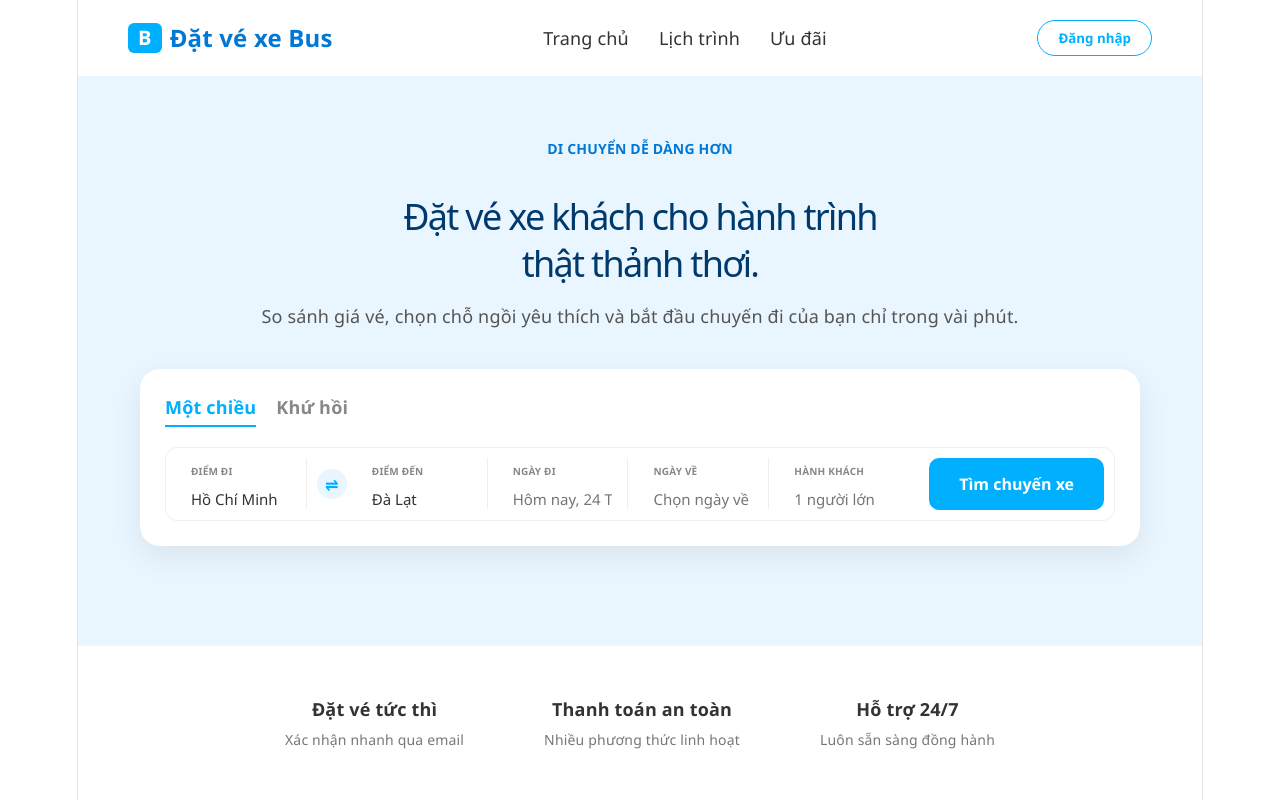
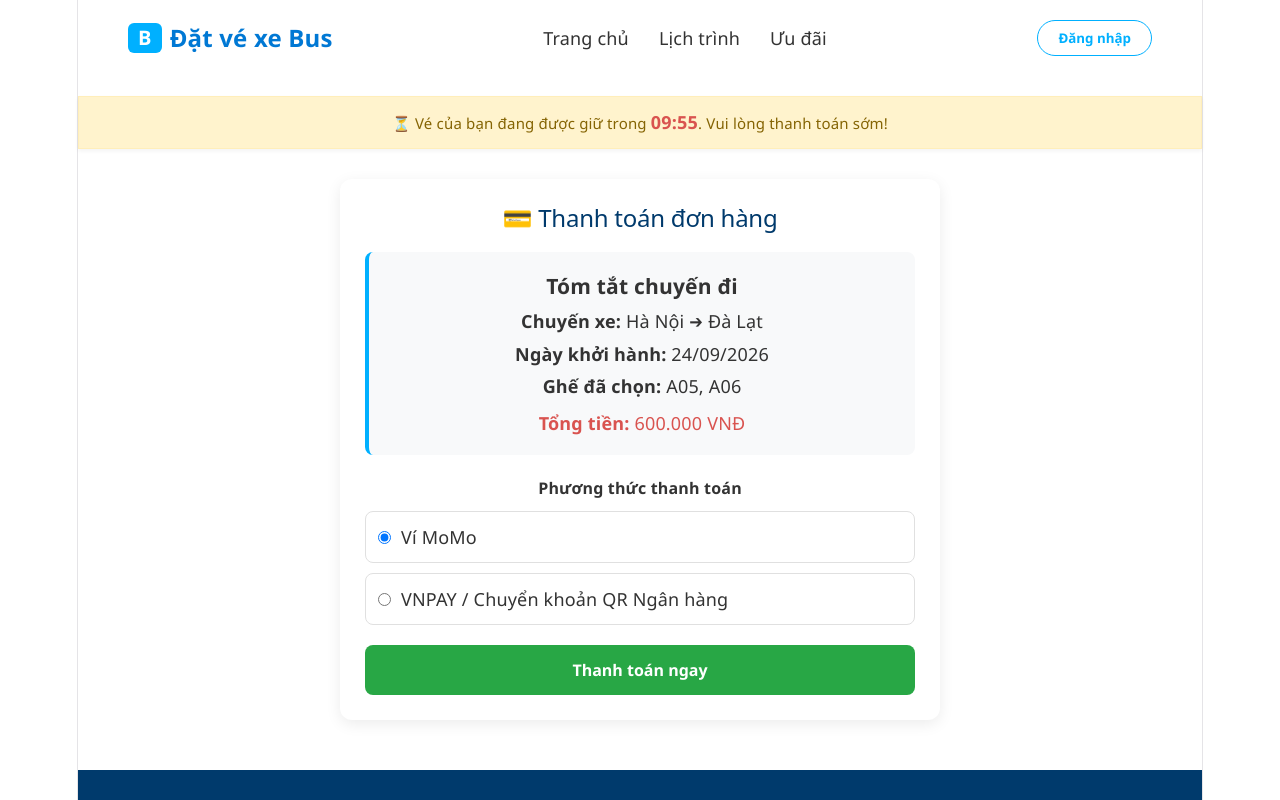
Before and after one commit to dtc245220019-create/Project_TTCS_K7S3_N1_BusTicketing, a React (Vite) app in the folder ve-xe-frontend/: page /payment in a window 1280 px wide. Shown: the top 800 px of the page. Built offline with nearby package versions, Linux system fonts and the light colour scheme.

Commit message:
feat: hoan thanh layout, form tim kiem, dong ho dem nguoc va ui thanh toan

```diff
--- /dev/null
+++ b/package.json
@@ -0,0 +1,5 @@
+{
+  "dependencies": {
+    "react-router-dom": "^7.18.4"
+  }
+}
--- a/ve-xe-frontend/package.json
+++ b/ve-xe-frontend/package.json
@@ -11,7 +11,8 @@
   },
   "dependencies": {
     "react": "^19.2.8",
-    "react-dom": "^19.2.8"
+    "react-dom": "^19.2.8",
+    "react-router-dom": "^7.18.4"
   },
   "devDependencies": {
     "@eslint/js": "^10.0.1",
--- a/ve-xe-frontend/src/App.css
+++ b/ve-xe-frontend/src/App.css
@@ -40,3 +40,93 @@ body { background-color: #ffffff; color: #333; }
 .footer-col h4 { font-size: 12px; color: #88c1f0; margin-bottom: 15px; }
 .footer-col p { font-size: 14px; color: #d0e4f5; line-height: 1.6; }
 .footer-col h2 { font-size: 24px; }
+
+/* Styling cho Đồng hồ đếm ngược (US03) */
+.countdown-box {
+  background-color: #fff3cd;
+  border: 1px solid #ffeeba;
+  color: #856404;
+  padding: 12px 20px;
+  text-align: center;
+  font-size: 15px;
+  box-shadow: 0 2px 4px rgba(0,0,0,0.05);
+}
+
+.timer-text {
+  color: #d9534f;
+  font-size: 18px;
+  font-weight: bold;
+}
+
+.timer-expired {
+  color: #721c24;
+  font-weight: bold;
+}
+
+/* Styling cho UI Thanh toán (US06) */
+.payment-container {
+  background: white;
+  max-width: 600px;
+  margin: 30px auto;
+  padding: 25px;
+  border-radius: 12px;
+  box-shadow: 0 4px 15px rgba(0,0,0,0.08);
+}
+
+.payment-container h2 {
+  color: #003a6c;
+  margin-bottom: 20px;
+}
+
+.order-summary {
+  background: #f8f9fa;
+  padding: 15px;
+  border-radius: 8px;
+  margin-bottom: 20px;
+  line-height: 1.8;
+  border-left: 4px solid #00b0ff;
+}
+
+.total-price {
+  color: #d9534f;
+  font-size: 18px;
+  margin-top: 5px;
+}
+
+.payment-methods {
+  margin-bottom: 20px;
+}
+
+.payment-methods h3 {
+  font-size: 16px;
+  margin-bottom: 10px;
+}
+
+.method-item {
+  display: flex;
+  align-items: center;
+  gap: 10px;
+  padding: 12px;
+  border: 1px solid #e0e0e0;
+  border-radius: 8px;
+  margin-top: 10px;
+  cursor: pointer;
+  font-weight: 500;
+}
+
+.pay-btn {
+  width: 100%;
+  background-color: #28a745;
+  color: white;
+  padding: 14px;
+  border: none;
+  border-radius: 8px;
+  font-size: 16px;
+  font-weight: bold;
+  cursor: pointer;
+  transition: 0.2s;
+}
+
+.pay-btn:hover {
+  background-color: #218838;
+}
--- a/ve-xe-frontend/src/App.jsx
+++ b/ve-xe-frontend/src/App.jsx
@@ -1,32 +1,28 @@
+import { BrowserRouter as Router, Routes, Route, Link } from 'react-router-dom';
 import Header from './components/Header';
-import SearchForm from './components/SearchForm';
 import Footer from './components/Footer';
+import HomePage from './pages/HomePage';
+import PaymentPage from './pages/PaymentPage';
 import './App.css';
 
 function App() {
   return (
-    <div className="app-wrapper">
-      {/* Gọi các mảnh ghép vào */}
-      <Header />
-      <SearchForm />
+    <Router>
+      <div className="app-wrapper">
+        <Header />
 
-      <section className="features">
-        <div className="feature-item">
-          <h4>Đặt vé tức thì</h4>
-          <p>Xác nhận nhanh qua email</p>
-        </div>
-        <div className="feature-item">
-          <h4>Thanh toán an toàn</h4>
-          <p>Nhiều phương thức linh hoạt</p>
-        </div>
-        <div className="feature-item">
-          <h4>Hỗ trợ 24/7</h4>
-          <p>Luôn sẵn sàng đồng hành</p>
-        </div>
-      </section>
+        {/* Cấu hình các tuyến đường (Route) */}
+        <Routes>
+          {/* Trang chủ: http://localhost:5173/ */}
+          <Route path="/" element={<HomePage />} />
 
-      <Footer />
-    </div>
+          {/* Trang thanh toán: http://localhost:5173/payment */}
+          <Route path="/payment" element={<PaymentPage />} />
+        </Routes>
+
+        <Footer />
+      </div>
+    </Router>
   );
 }
 
--- /dev/null
+++ b/ve-xe-frontend/src/components/CountdownTimer.jsx
@@ -0,0 +1,42 @@
+import { useState, useEffect } from 'react';
+
+function CountdownTimer({ initialMinutes = 10 }) {
+  // Đổi 10 phút ra tổng số giây (10 * 60 = 600 giây)
+  const [timeLeft, setTimeLeft] = useState(initialMinutes * 60);
+
+  useEffect(() => {
+    // Nếu hết giờ thì dừng lại không trừ nữa
+    if (timeLeft <= 0) return;
+
+    // Thiết lập đếm lùi mỗi 1000ms (1 giây)
+    const intervalId = setInterval(() => {
+      setTimeLeft((prevTime) => prevTime - 1);
+    }, 1000);
+
+    // Dọn dẹp bộ đếm khi component bị hủy
+    return () => clearInterval(intervalId);
+  }, [timeLeft]);
+
+  // Hàm chuyển đổi giây thành dạng Phút:Giây (VD: 09:59)
+  const formatTime = (totalSeconds) => {
+    const minutes = Math.floor(totalSeconds / 60);
+    const seconds = totalSeconds % 60;
+    return `${minutes.toString().padStart(2, '0')}:${seconds.toString().padStart(2, '0')}`;
+  };
+
+  return (
+    <div className="countdown-box">
+      {timeLeft > 0 ? (
+        <p>
+          ⏳ Vé của bạn đang được giữ trong <strong className="timer-text">{formatTime(timeLeft)}</strong>. Vui lòng thanh toán sớm!
+        </p>
+      ) : (
+        <p className="timer-expired">
+          ⚠️ Hết thời gian giữ chỗ! Vui lòng chọn lại chuyến xe.
+        </p>
+      )}
+    </div>
+  );
+}
+
+export default CountdownTimer;
--- /dev/null
+++ b/ve-xe-frontend/src/components/PaymentForm.jsx
@@ -0,0 +1,56 @@
+import { useState } from 'react';
+
+function PaymentForm() {
+  const [paymentMethod, setPaymentMethod] = useState('momo');
+
+  const handlePayment = () => {
+    alert(`Đang kết nối cổng thanh toán: ${paymentMethod.toUpperCase()}`);
+  };
+
+  return (
+    <div className="payment-container">
+      <h2>💳 Thanh toán đơn hàng</h2>
+
+      {/* Tóm tắt thông tin chuyến đi */}
+      <div className="order-summary">
+        <h3>Tóm tắt chuyến đi</h3>
+        <p><strong>Chuyến xe:</strong> Hà Nội ➔ Đà Lạt</p>
+        <p><strong>Ngày khởi hành:</strong> 24/09/2026</p>
+        <p><strong>Ghế đã chọn:</strong> A05, A06</p>
+        <p className="total-price"><strong>Tổng tiền:</strong> 600.000 VNĐ</p>
+      </div>
+
+      {/* Chọn phương thức thanh toán */}
+      <div className="payment-methods">
+        <h3>Phương thức thanh toán</h3>
+        <label className="method-item">
+          <input
+            type="radio"
+            name="payment"
+            value="momo"
+            checked={paymentMethod === 'momo'}
+            onChange={(e) => setPaymentMethod(e.target.value)}
+          />
+          <span>Ví MoMo</span>
+        </label>
+
+        <label className="method-item">
+          <input
+            type="radio"
+            name="payment"
+            value="vnpay"
+            checked={paymentMethod === 'vnpay'}
+            onChange={(e) => setPaymentMethod(e.target.value)}
+          />
+          <span>VNPAY / Chuyển khoản QR Ngân hàng</span>
+        </label>
+      </div>
+
+      <button className="pay-btn" onClick={handlePayment}>
+        Thanh toán ngay
+      </button>
+    </div>
+  );
+}
+
+export default PaymentForm;
--- /dev/null
+++ b/ve-xe-frontend/src/pages/HomePage.jsx
@@ -0,0 +1,25 @@
+import SearchForm from '../components/SearchForm';
+
+function HomePage() {
+  return (
+    <div>
+      <SearchForm />
+      <section className="features">
+        <div className="feature-item">
+          <h4>Đặt vé tức thì</h4>
+          <p>Xác nhận nhanh qua email</p>
+        </div>
+        <div className="feature-item">
+          <h4>Thanh toán an toàn</h4>
+          <p>Nhiều phương thức linh hoạt</p>
+        </div>
+        <div className="feature-item">
+          <h4>Hỗ trợ 24/7</h4>
+          <p>Luôn sẵn sàng đồng hành</p>
+        </div>
+      </section>
+    </div>
+  );
+}
+
+export default HomePage;
--- /dev/null
+++ b/ve-xe-frontend/src/pages/PaymentPage.jsx
@@ -0,0 +1,13 @@
+import CountdownTimer from '../components/CountdownTimer';
+import PaymentForm from '../components/PaymentForm';
+
+function PaymentPage() {
+  return (
+    <div style={{ padding: '20px 0' }}>
+      <CountdownTimer initialMinutes={10} />
+      <PaymentForm />
+    </div>
+  );
+}
+
+export default PaymentPage;
```
Also changed, not shown: 2 other files (tests, documents, lock files or other folders).
